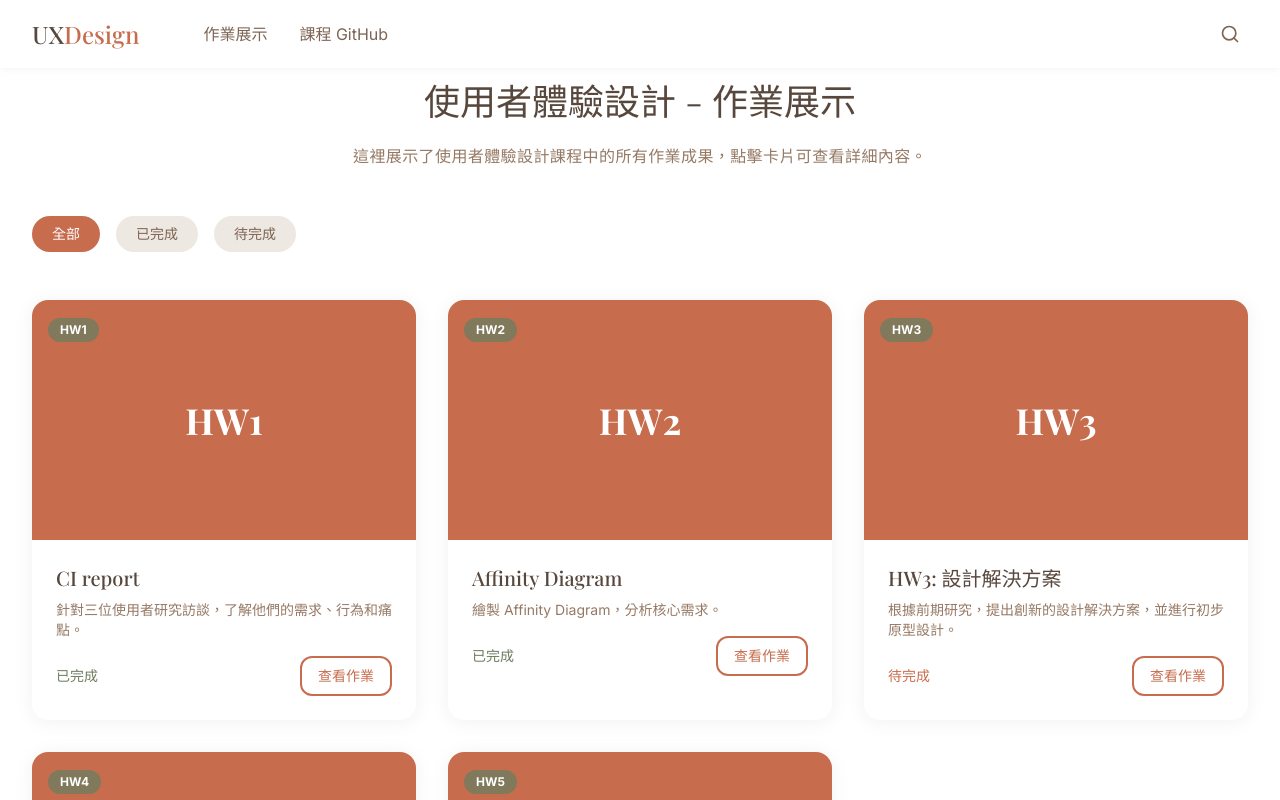
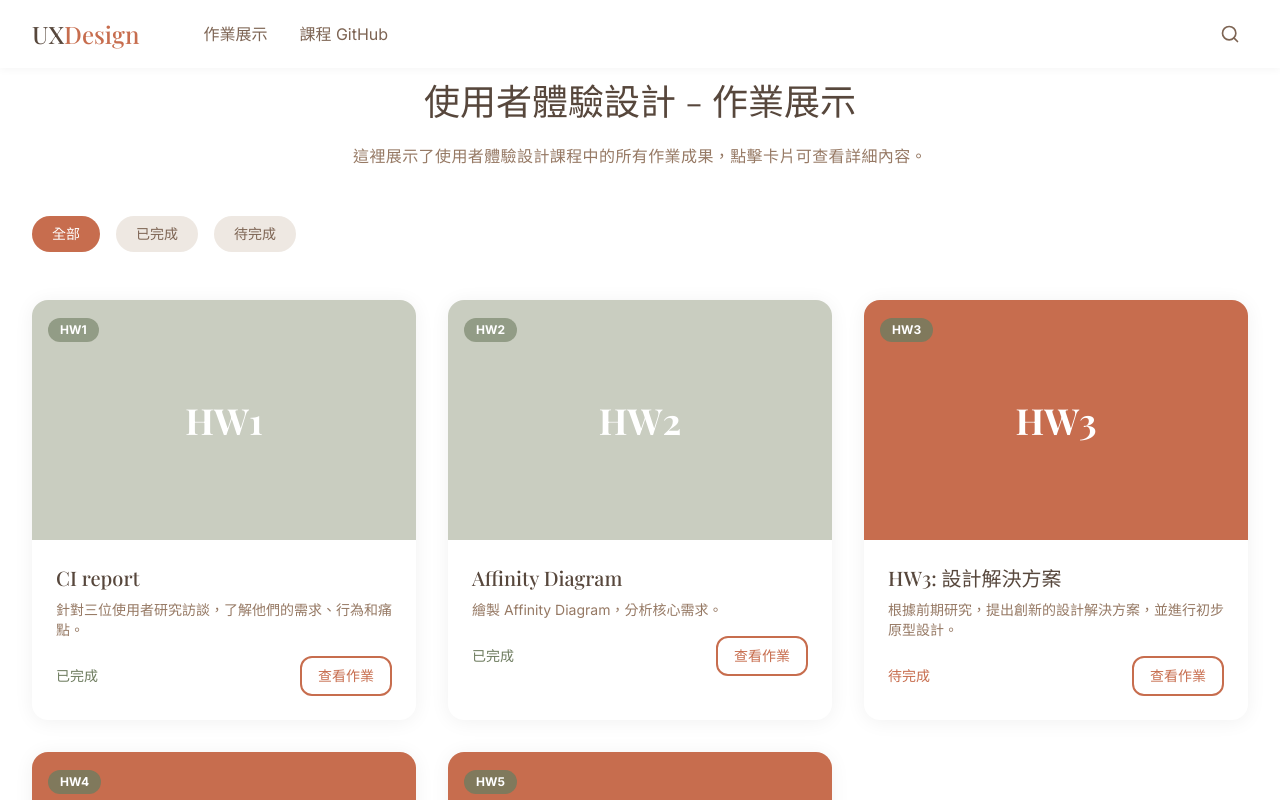
Before and after one commit to NCCU-UIUX/G4_homwork, a React (Vite) app: page / in a window 1280 px wide. Shown: the top 800 px of the page. Built offline with nearby package versions, Linux system fonts and the light colour scheme.

Commit message:
更改 card 卡片背景 : 已完成綠色背景/未完成紅色背景 0416

```diff
--- a/src/components/HomeworkCard.jsx
+++ b/src/components/HomeworkCard.jsx
@@ -1,17 +1,23 @@
-import React from 'react';
-
 const HomeworkCard = ({ homework }) => {
   return (
     <div className="artisan-card overflow-hidden transition-transform duration-300 hover:scale-[1.02]">
       <div className="relative">
         <a href={homework.link} target="_blank" rel="noopener noreferrer">
-          <div className="w-full h-60 flex items-center justify-center bg-accent-terracotta">
+          <div className={`w-full h-60 flex items-center justify-center ${
+            homework.status === 'completed'
+              ? 'bg-accent-sage/70'
+              : 'bg-accent-terracotta'
+          }`}>
             <span className="font-serif text-4xl font-bold text-white">
               HW{homework.number}
             </span>
           </div>
           <div className="absolute top-4 left-4">
-            <span className="artisan-tag bg-accent-olive/80 text-white font-bold">
+            <span className={`artisan-tag ${
+              homework.status === 'completed'
+                ? 'bg-accent-olive/60 text-white'
+                : 'bg-accent-olive/80 text-white'
+            } font-bold`}>
               HW{homework.number}
             </span>
           </div>
```
